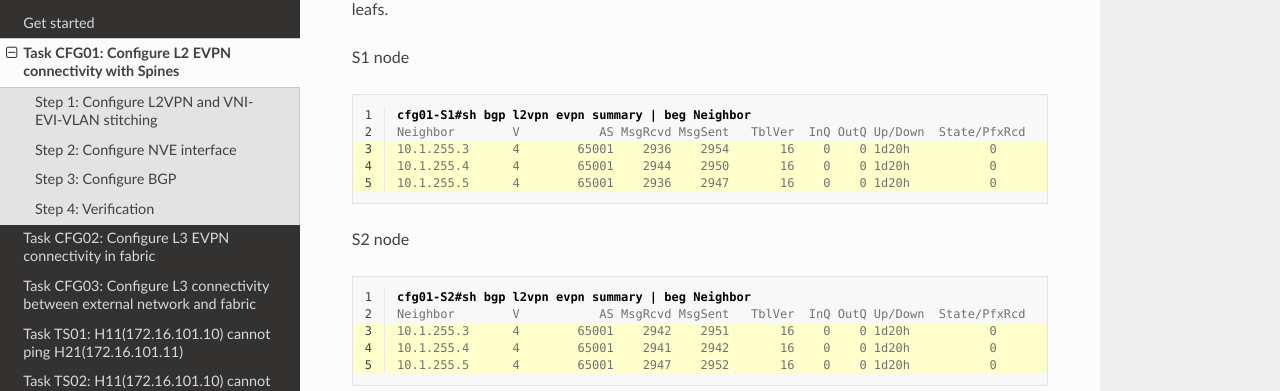
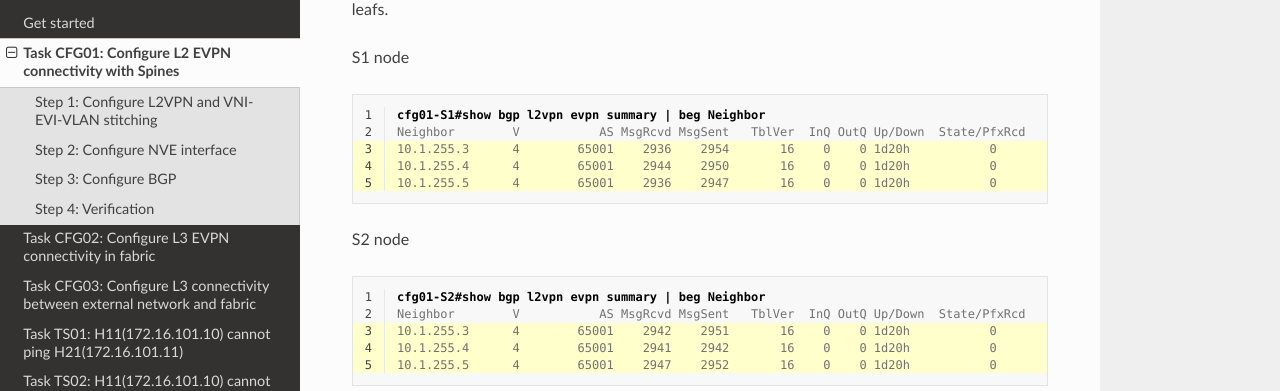
Before and after one commit to dvishchu/labent-1497, a Sphinx documentation site: the page built from docs/source/task_01.rst, in a window 1280 px wide and 900 px high, scrolled down 4063 px. Shown: the part 152-543 px from the top of the window. Built offline with Sphinx 7.4.7 and the Read the Docs theme 2.0.0, drawn with Linux system fonts in a browser that asks for light colours.

Commit message:
Updating output in task01

```diff
--- a/docs/source/task_01.rst
+++ b/docs/source/task_01.rst
@@ -167,7 +167,7 @@
     :emphasize-lines: 3,4,5
     :class: highlight-command
 
-    cfg01-S1#sh bgp l2vpn evpn summary | beg Neighbor
+    cfg01-S1#show bgp l2vpn evpn summary | beg Neighbor
     Neighbor        V           AS MsgRcvd MsgSent   TblVer  InQ OutQ Up/Down  State/PfxRcd
     10.1.255.3      4        65001    2936    2954       16    0    0 1d20h           0
     10.1.255.4      4        65001    2944    2950       16    0    0 1d20h           0
@@ -180,7 +180,7 @@
     :emphasize-lines: 3,4,5
     :class: highlight-command
 
-    cfg01-S2#sh bgp l2vpn evpn summary | beg Neighbor
+    cfg01-S2#show bgp l2vpn evpn summary | beg Neighbor
     Neighbor        V           AS MsgRcvd MsgSent   TblVer  InQ OutQ Up/Down  State/PfxRcd
     10.1.255.3      4        65001    2942    2951       16    0    0 1d20h           0
     10.1.255.4      4        65001    2941    2942       16    0    0 1d20h           0
```
